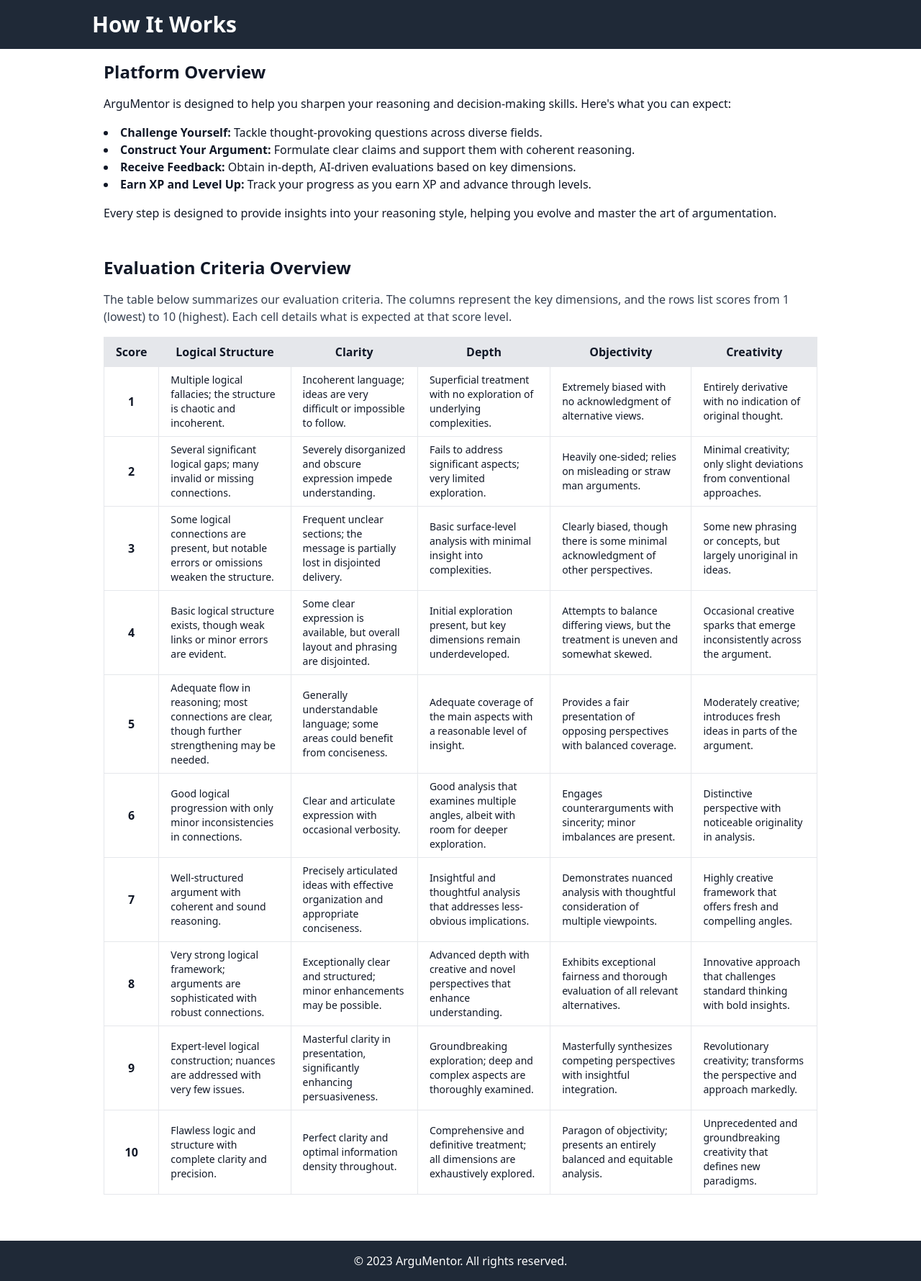
After one commit to amagrabi/argumentor, a Flask app: page /how_it_works in a window 1280 px wide. The commit adds this page. Shown: the whole page at 72% size. Run offline with Flask 3, Linux system fonts and the light colour scheme.

Commit message:
Add evaluation criteria under how-it-works

```diff
--- a/src/app.py
+++ b/src/app.py
@@ -177,6 +177,14 @@ def home():
     xp = user.xp
     level_info = get_level_info(xp)
     return render_template("index.html", xp=xp, level_info=level_info)
+
+
+@app.route("/how_it_works")
+def how_it_works():
+    criteria_path = os.path.join(app.root_path, "data", "evaluation_criteria.yaml")
+    with open(criteria_path, "r") as f:
+        criteria = yaml.safe_load(f)
+    return render_template("how_it_works.html", criteria=criteria)
 
 
 @app.route("/get_question", methods=["GET"])
--- /dev/null
+++ b/src/data/evaluation_criteria.yaml
@@ -0,0 +1,73 @@
+# Evaluation Criteria for Argument Evaluation
+# Each dimension is rated on a scale from 1 (lowest quality) to 10 (highest quality).
+
+scoring_dimensions:
+  Logical Structure:
+    description: "Assessment of the argument's logical consistency, clarity in premises, and validity of connections."
+    levels:
+      1: "Multiple logical fallacies; the structure is chaotic and incoherent."
+      2: "Several significant logical gaps; many invalid or missing connections."
+      3: "Some logical connections are present, but notable errors or omissions weaken the structure."
+      4: "Basic logical structure exists, though weak links or minor errors are evident."
+      5: "Adequate flow in reasoning; most connections are clear, though further strengthening may be needed."
+      6: "Good logical progression with only minor inconsistencies in connections."
+      7: "Well-structured argument with coherent and sound reasoning."
+      8: "Very strong logical framework; arguments are sophisticated with robust connections."
+      9: "Expert-level logical construction; nuances are addressed with very few issues."
+      10: "Flawless logic and structure with complete clarity and precision."
+
+  Clarity:
+    description: "Evaluation of how clearly ideas are expressed, organized, and communicated."
+    levels:
+      1: "Incoherent language; ideas are very difficult or impossible to follow."
+      2: "Severely disorganized and obscure expression impede understanding."
+      3: "Frequent unclear sections; the message is partially lost in disjointed delivery."
+      4: "Some clear expression is available, but overall layout and phrasing are disjointed."
+      5: "Generally understandable language; some areas could benefit from conciseness."
+      6: "Clear and articulate expression with occasional verbosity."
+      7: "Precisely articulated ideas with effective organization and appropriate conciseness."
+      8: "Exceptionally clear and structured; minor enhancements may be possible."
+      9: "Masterful clarity in presentation, significantly enhancing persuasiveness."
+      10: "Perfect clarity and optimal information density throughout."
+
+  Depth:
+    description: "Degree of insight and thorough exploration of the subject's complexities and implications."
+    levels:
+      1: "Superficial treatment with no exploration of underlying complexities."
+      2: "Fails to address significant aspects; very limited exploration."
+      3: "Basic surface-level analysis with minimal insight into complexities."
+      4: "Initial exploration present, but key dimensions remain underdeveloped."
+      5: "Adequate coverage of the main aspects with a reasonable level of insight."
+      6: "Good analysis that examines multiple angles, albeit with room for deeper exploration."
+      7: "Insightful and thoughtful analysis that addresses less-obvious implications."
+      8: "Advanced depth with creative and novel perspectives that enhance understanding."
+      9: "Groundbreaking exploration; deep and complex aspects are thoroughly examined."
+      10: "Comprehensive and definitive treatment; all dimensions are exhaustively explored."
+
+  Objectivity:
+    description: "Evaluation of the balance and impartiality when considering diverse perspectives."
+    levels:
+      1: "Extremely biased with no acknowledgment of alternative views."
+      2: "Heavily one-sided; relies on misleading or straw man arguments."
+      3: "Clearly biased, though there is some minimal acknowledgment of other perspectives."
+      4: "Attempts to balance differing views, but the treatment is uneven and somewhat skewed."
+      5: "Provides a fair presentation of opposing perspectives with balanced coverage."
+      6: "Engages counterarguments with sincerity; minor imbalances are present."
+      7: "Demonstrates nuanced analysis with thoughtful consideration of multiple viewpoints."
+      8: "Exhibits exceptional fairness and thorough evaluation of all relevant alternatives."
+      9: "Masterfully synthesizes competing perspectives with insightful integration."
+      10: "Paragon of objectivity; presents an entirely balanced and equitable analysis."
+
+  Creativity:
+    description: "Examination of originality, novel approaches, and unique insights."
+    levels:
+      1: "Entirely derivative with no indication of original thought."
+      2: "Minimal creativity; only slight deviations from conventional approaches."
+      3: "Some new phrasing or concepts, but largely unoriginal in ideas."
+      4: "Occasional creative sparks that emerge inconsistently across the argument."
+      5: "Moderately creative; introduces fresh ideas in parts of the argument."
+      6: "Distinctive perspective with noticeable originality in analysis."
+      7: "Highly creative framework that offers fresh and compelling angles."
+      8: "Innovative approach that challenges standard thinking with bold insights."
+      9: "Revolutionary creativity; transforms the perspective and approach markedly."
+      10: "Unprecedented and groundbreaking creativity that defines new paradigms."
--- /dev/null
+++ b/src/templates/how_it_works.html
@@ -0,0 +1,99 @@
+<!DOCTYPE html>
+<html lang="en">
+  <head>
+    <meta charset="UTF-8" />
+    <meta name="viewport" content="width=device-width, initial-scale=1.0" />
+    <title>How It Works - ArguMentor</title>
+    <link
+      href="https://cdnjs.cloudflare.com/ajax/libs/tailwindcss/2.2.19/tailwind.min.css"
+      rel="stylesheet"
+    />
+  </head>
+  <body class="bg-white font-sans leading-normal tracking-normal text-gray-900">
+    <!-- Header -->
+    <header class="bg-gray-800 p-4">
+      <div class="max-w-5xl mx-auto">
+        <h1 class="text-white text-3xl font-bold">How It Works</h1>
+      </div>
+    </header>
+
+    <!-- Main Content -->
+    <main class="max-w-5xl mx-auto p-4">
+      <!-- Platform Overview Section -->
+      <section class="mb-12">
+        <h2 class="text-2xl font-bold mb-4">Platform Overview</h2>
+        <p class="mb-4">
+          ArguMentor is designed to help you sharpen your reasoning and
+          decision-making skills. Here's what you can expect:
+        </p>
+        <ul class="list-disc list-inside mb-4">
+          <li>
+            <strong>Challenge Yourself:</strong> Tackle thought-provoking
+            questions across diverse fields.
+          </li>
+          <li>
+            <strong>Construct Your Argument:</strong> Formulate clear claims and
+            support them with coherent reasoning.
+          </li>
+          <li>
+            <strong>Receive Feedback:</strong> Obtain in-depth, AI-driven
+            evaluations based on key dimensions.
+          </li>
+          <li>
+            <strong>Earn XP and Level Up:</strong> Track your progress as you
+            earn XP and advance through levels.
+          </li>
+        </ul>
+        <p>
+          Every step is designed to provide insights into your reasoning style,
+          helping you evolve and master the art of argumentation.
+        </p>
+      </section>
+
+      <!-- Evaluation Criteria Table Section -->
+      <section id="evaluation_criteria_table" class="mb-12">
+        <h2 class="text-2xl font-bold mb-4">Evaluation Criteria Overview</h2>
+        <p class="mb-4 text-gray-700">
+          The table below summarizes our evaluation criteria. The columns
+          represent the key dimensions, and the rows list scores from 1 (lowest)
+          to 10 (highest). Each cell details what is expected at that score
+          level.
+        </p>
+        <div class="overflow-x-auto">
+          <table class="min-w-full border-collapse">
+            <thead>
+              <tr>
+                <th class="border px-4 py-2 bg-gray-200">Score</th>
+                {% for criterion in criteria.scoring_dimensions.keys() %}
+                <th class="border px-4 py-2 bg-gray-200">{{ criterion }}</th>
+                {% endfor %}
+              </tr>
+            </thead>
+            <tbody>
+              {% for score in range(1, 11) %}
+              <tr>
+                <td class="border px-4 py-2 font-bold text-center">
+                  {{ score }}
+                </td>
+                {% for criterion, details in criteria.scoring_dimensions.items()
+                %}
+                <td class="border px-4 py-2 text-sm">
+                  {{ details.levels[score] }}
+                </td>
+                {% endfor %}
+              </tr>
+              {% endfor %}
+            </tbody>
+          </table>
+        </div>
+      </section>
+    </main>
+
+    <!-- Footer -->
+    <footer class="bg-gray-800 p-4">
+      <div class="max-w-5xl mx-auto text-center text-white">
+        &copy; 2023 ArguMentor. All rights reserved.
+      </div>
+    </footer>
+  </body>
+</html>
```
Also changed, not shown: src/data/cognitive_biases.yaml (added, +40 -0 lines), src/templates/index.html (+8 -9 lines).
